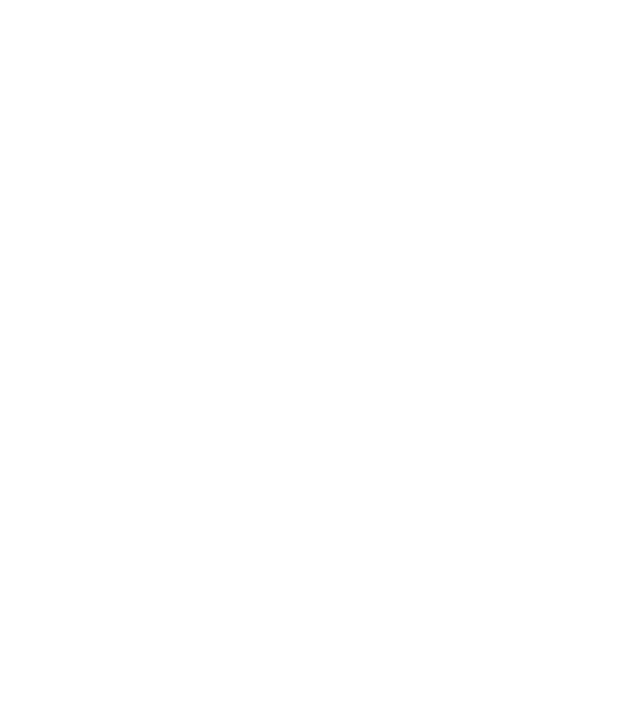
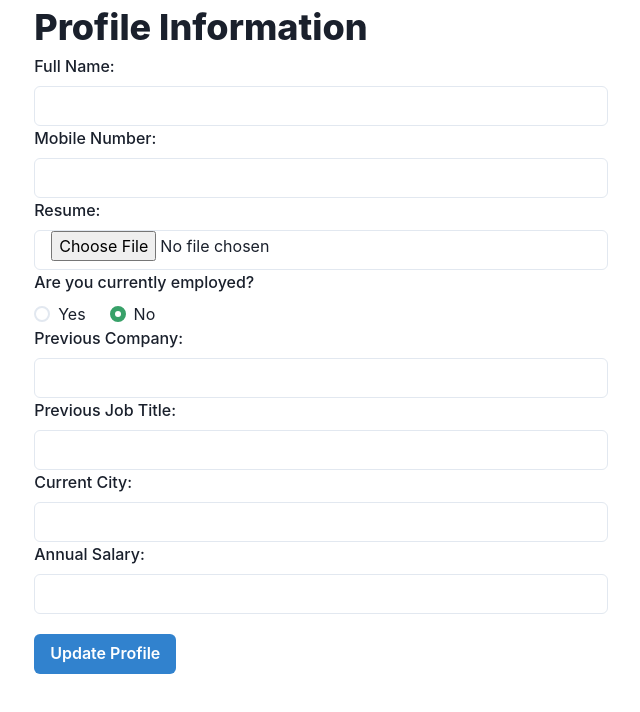
Before and after one commit to Kana121/meriJob, a React (Create React App) app: page /profile-update in a window 1280 px wide. Before the commit this address had no page. Shown: the top 712 px of the page, without its empty margins (319-959 px from the left). Built offline with nearby package versions, Linux system fonts and the light colour scheme; no server answers.

Commit message:
updateProfile page and jobs page added

```diff
--- a/src/App.js
+++ b/src/App.js
@@ -19,6 +19,7 @@ import Job from "./Components/JobsRecomndation/Job";
 import SuccessFullapply from "./Components/JobsRecomndation/SuccessFullapply";
 import RequiredAuth from "./hoc/RequiredAuth";
 import ResumePage from "./Components/ResumePage/ResumePage";
+import UpdateProfile from "./Components/HomePageBody/UpdateProfile";
 
 // use StyleSheet.module for css
 
@@ -36,6 +37,7 @@ function App() {
 				<Route path="/register" element={<RegisterPage />} />
 				<Route path="/otp" element={<OtpPage />} />
 				<Route path="/employement" element={<Employement />} />
+				<Route path="/profile-update" element={<UpdateProfile/>}/>
 				<Route path="/education" element={<Education />} />
 				{/* REGISTRATION AND LOGIN */}
 				<Route
--- a/src/Components/HomePageBody/Jobs.jsx
+++ b/src/Components/HomePageBody/Jobs.jsx
@@ -1,75 +1,82 @@
-import { Box, Flex, HStack, Link,Text } from "@chakra-ui/react";
-import React from "react";
-import "https://unpkg.com/ionicons@5.5.2/dist/ionicons/ionicons.esm.js";
-import "https://unpkg.com/ionicons@5.5.2/dist/ionicons/ionicons.js";
-import styles from "./Jobs.module.css"
-import { useNavigate } from "react-router-dom";
-// import { Link } from "react-router-dom";
-
+// src/components/JobList.js
+import React, { useEffect, useState } from 'react';
+import { Box, Text, Link, Flex, HStack } from '@chakra-ui/react';
+import { useNavigate } from 'react-router-dom';
 
 const Jobs = () => {
+  const [jobs, setJobs] = useState([]);
+  const navigate = useNavigate();
 
-  const navigate =useNavigate();
+  useEffect(() => {
+    // Replace with actual API endpoint for fetching jobs
+    fetch('http://localhost:8081/jobs')
+      .then((response) => response.json())
+      .then((data) => setJobs(data))
+      .catch((error) => console.error('Error fetching jobs:', error));
+  }, []);
 
-  let handleJobpage=()=>{
-    navigate("/jobrecomandation")
-  }
+  const handleJobPage = () => {
+    navigate('/jobrecomandation');
+  };
 
   return (
     <Box
-    className={styles.recomended}
-      w={"100%"}
+      w={'100%'}
       h="350px"
       boxShadow="rgba(0, 0, 0, 0.24) 0px 3px 8px"
-      bg={"#fff"}
+      bg={'#fff'}
       mt="2"
     >
-      <Text p={"4"} fontWeight={"bold"}>
-        53 New Recommended Job(s)
+      <Text p={'4'} fontWeight={'bold'}>
+        {jobs.length} New Recommended Job(s)
       </Text>
       <hr />
-      <Box className={styles.head} w={"100%"} p="6" >
-        <Text  fontSize={"15px"} color="gray.700" fontWeight={"bold"}>
-          Work@Home/Freelancing Job/Data Entry Job/Part Time Job/Computer Work
+      {jobs.map((job) => (
+        <Box key={job.id} className={styles.head} w={'100%'} p="6">
+          <Text fontSize={'15px'} color="gray.700" fontWeight={'bold'}>
+            {job.title}
           </Text>
-        <Text fontSize={"xs"} fontWeight="medium" color={"gray.600"}>
-          SRENIX STAR PRIVATE LIMITED
+          <Text fontSize={'xs'} fontWeight="medium" color={'gray.600'}>
+            {job.companyName}
           </Text>
-      </Box>
-      <div className={styles.textDiv}>
-      <Flex p={"2"} gap="10">
-        <HStack color={"gray.600"}>
+
+          <Flex p={'2'} gap="10">
+            <HStack color={'gray.600'}>
               <ion-icon name="briefcase-outline"></ion-icon>
-          <Text>0-5 Years</Text>
+              <Text>{job.experience}</Text>
             </HStack>
-        <HStack color={"gray.600"}>
+            <HStack color={'gray.600'}>
               <ion-icon name="location-outline"></ion-icon>
-          <Text>Delhi/NCR</Text>
+              <Text>{job.location}</Text>
             </HStack>
           </Flex>
-      <Flex mt={"-2"} p={"2"} gap="4" alignItems={"center"} color={"gray.600"}>
+
+          <Flex mt={'-2'} p={'2'} gap="4" alignItems={'center'} color={'gray.600'}>
             <ion-icon name="layers-outline"></ion-icon>
-        <Text fontSize={"14px"}>
-          KeyskillsCustomer Service,Typing,Back Office Processing,Typing
-          Speed,Home Based Job...
+            <Text fontSize={'14px'}>{job.skills}</Text>
+          </Flex>
+
+          <Flex mt={'-2'} p={'2'} gap="4" alignItems={'center'} color={'gray.600'}>
+            <ion-icon name="reader-outline"></ion-icon>
+            <Text fontSize={'14px'} display={{}}>
+              {job.description}
             </Text>
           </Flex>
-      <Flex mt={"-2"} p={"2"} gap="4" alignItems={"center"} color={"gray.600"}>
-        <ion-icon name="reader-outline"></ion-icon>
-        <Text fontSize={"14px"} display={{}}>
-          Urgent Hiring for Computer/Data Entry Operator Basic Typing speed,
-          Basic Computer...
+
+          <Flex justifyContent={'space-between'} p="2" alignItems={'center'}>
+            <Flex p={'2'} color={'gray.600'} alignItems={'center'} gap="4">
+              <ion-icon name="wallet-outline"></ion-icon>
+              <Text>{job.salary}</Text>
+            </Flex>
+            <Text pr={'2'} color={'gray.600'} fontSize={'xs'}>
+              Posted {job.postedDate}
             </Text>
           </Flex>
-      <Flex justifyContent={'space-between'} p='2' alignItems={'center'}>
-        <Flex p={"2"} color={"gray.600"} alignItems={"center"} gap="4">
-          <ion-icon name="wallet-outline"></ion-icon>
-          <Text>250000 - 425000 PA</Text>
-        </Flex>
-        <Text pr={'2'} color={"gray.600"} fontSize={'xs'}>Posted 1 Day Ago</Text>
-      </Flex>
-      <Link pr={'4'} color='twitter.500' float={'right'} onClick={handleJobpage}>View All</Link>
-      </div>
+          <Link pr={'4'} color='twitter.500' float={'right'} onClick={handleJobPage}>
+            View All
+          </Link>
+        </Box>
+      ))}
     </Box>
   );
 };
--- a/src/Components/HomePageBody/MeriJobPulse.jsx
+++ b/src/Components/HomePageBody/MeriJobPulse.jsx
@@ -2,8 +2,8 @@ import { StarIcon } from '@chakra-ui/icons'
 import { Box, Flex, Select, Text, Image, Icon, Button, extendTheme } from '@chakra-ui/react'
 import React, { useState } from 'react'
 // import "https://cdnjs.cloudflare.com/ajax/libs/font-awesome/4.7.0/css/font-awesome.min.css"
-import 'https://unpkg.com/ionicons@5.5.2/dist/ionicons/ionicons.esm.js';
-import 'https://unpkg.com/ionicons@5.5.2/dist/ionicons/ionicons.js';
+// import 'https://unpkg.com/ionicons@5.5.2/dist/ionicons/ionicons.esm.js';
+// import 'https://unpkg.com/ionicons@5.5.2/dist/ionicons/ionicons.js';
 import styles from './MeriJobPulse.module.css'
 import { Link } from 'react-router-dom';
 import { useNavigate } from 'react-router-dom';
--- a/src/Components/HomePageBody/ProfileCard1.jsx
+++ b/src/Components/HomePageBody/ProfileCard1.jsx
@@ -1,8 +1,8 @@
 import React from "react";
 import styles from "./ProfileCard.module.css";
 import { Avatar, Progress } from "@chakra-ui/react";
-import "https://unpkg.com/ionicons@5.5.2/dist/ionicons/ionicons.esm.js";
-import "https://unpkg.com/ionicons@5.5.2/dist/ionicons/ionicons.js";
+// import "https://unpkg.com/ionicons@5.5.2/dist/ionicons/ionicons.esm.js";
+// import "https://unpkg.com/ionicons@5.5.2/dist/ionicons/ionicons.js";
 import { Link, useNavigate } from "react-router-dom";
 const ProfileCard = () => {
 	let userName = JSON.parse(localStorage.getItem("nameUser"));
--- /dev/null
+++ b/src/Components/HomePageBody/UpdateProfile.jsx
@@ -0,0 +1,189 @@
+import React, { useState, useEffect } from 'react';
+import axios from 'axios';
+import { Button, Text, FormControl, RadioGroup, HStack, Radio, Container, FormLabel, Input } from '@chakra-ui/react';
+
+const UpdateProfile = () => {
+  const [profile, setProfile] = useState({
+    uid: 0,
+    fullName: '',
+    mobileNumber: '',
+    resume: null,
+    employed: false,
+    experienceYears: null,
+    experienceMonths: null,
+    prevCompany: '',
+    prevJob: '',
+    city: '',
+    annualSalary: null,
+  });
+  const [submissionStatus, setSubmissionStatus] = useState(null);
+  // Function to fetch the existing profile data
+  const fetchProfileData = async () => {
+    try {
+      const srno = 203;
+      //  sessionStorage.getItem('srno');
+      if (srno) {
+        const response = await axios.get(`http://localhost:8081/profile-update/${srno}`);
+        if (response.status === 200) {
+          setProfile(response.data);
+        } else {
+          console.error('Failed to fetch profile data.');
+        }
+      } else {
+        console.error('User ID not found in sessionStorage.');
+      }
+    } catch (error) {
+      console.error('Error fetching profile data:', error);
+    }
+  };
+
+  // Function to update the profile data
+  const updateProfile = async () => {
+    try {
+      const srno = 203;
+      // sessionStorage.getItem('srno');
+      const response = await axios.put(`http://localhost:8081/profile-update/${srno}`, profile);
+      if (response.status === 200) {
+        setSubmissionStatus('success');
+        console.log('Profile updated successfully:', response.data);
+      } else {
+        setSubmissionStatus('fail');
+        console.error('Failed to update profile.');
+      }
+    } catch (error) {
+      setSubmissionStatus('fail');
+      console.error('Error updating profile:', error);
+    }
+  };
+
+  // useEffect to fetch the data when the component mounts
+  useEffect(() => {
+    fetchProfileData();
+  }, []);
+
+  // Function to handle input changes in the form
+  const handleInputChange = (e) => {
+    const { name, value, type, checked, files } = e.target;
+    const updatedValue = type === 'checkbox' ? checked : type === 'file' ? files[0] : value;
+
+  setProfile((prevProfile) => ({
+    ...prevProfile,
+    [name]: name === 'employed' ? (updatedValue === 'true') : updatedValue,
+  }));
+  };
+
+  // Function to handle the update button click
+  const handleUpdateProfile = () => {
+    updateProfile();
+  };
+
+  return (
+    <Container>
+       {submissionStatus === 'success' && (
+        <Text color="green" mt={2}>
+          Profile updated successfully!
+        </Text>
+      )}
+
+      {submissionStatus === 'fail' && (
+        <Text color="red" mt={2}>
+          Failed to update profile. Please try again.
+        </Text>
+      )}
+      <Text
+        fontSize="4xl"
+        fontWeight="extrabold" >Profile Information</Text>
+
+
+      <FormControl formEncType ="multipart/form-data" >
+        <FormLabel >Full Name:</FormLabel>
+        <Input
+          type="text"
+          name="fullName"
+          value={profile.fullName || ''} // Ensure it's not null
+          onChange={handleInputChange}
+          required
+        />
+
+        <FormLabel >Mobile Number:</FormLabel>
+        <Input
+          type="number"
+          name="mobileNumber"
+          value={profile.mobileNumber || ''} // Ensure it's not null
+          onChange={handleInputChange}
+          required
+        />
+
+        <FormLabel>Resume:</FormLabel>
+        <Input type="file" name="resume" onChange={handleInputChange} />
+
+        <div>
+          <FormLabel >
+            Are you currently employed?
+          </FormLabel>
+          <RadioGroup defaultValue={profile.employed.toString()}>
+            <HStack spacing='24px'>
+              <Radio
+                colorScheme="green"
+                value="true"
+                onChange={handleInputChange}
+              >
+                Yes
+              </Radio>
+              <Radio
+                colorScheme="green"
+                value="false"
+                onChange={handleInputChange}
+              >
+                No
+              </Radio>
+            </HStack>
+          </RadioGroup>
+
+        </div>
+
+        <FormLabel >Previous Company:</FormLabel>
+        <Input
+          type="text"
+          name="prevCompany"
+          value={profile.prevCompany || ''} // Ensure it's not null
+          onChange={handleInputChange}
+          required
+        />
+
+        <FormLabel >Previous Job Title:</FormLabel>
+        <Input
+          type="text"
+          name="prevJob"
+          value={profile.prevJob || ''} // Ensure it's not null
+          onChange={handleInputChange}
+          required
+        />
+
+        <FormLabel >Current City:</FormLabel>
+        <Input
+          type="text"
+          name="city"
+          value={profile.city || ''} // Ensure it's not null
+          onChange={handleInputChange}
+          required
+        />
+
+        <FormLabel >Annual Salary:</FormLabel>
+        <Input
+          type="text"
+          name="annualSalary"
+          value={profile.annualSalary || ''} // Ensure it's not null
+          onChange={handleInputChange}
+          required
+        />
+
+        <Button mt={[5, 5]} colorScheme="blue" type="button" onClick={handleUpdateProfile}>
+          Update Profile
+        </Button>
+      </FormControl>
+    </Container>
+  );
+};
+
+export default UpdateProfile;
```
Also changed, not shown: package.json (+4 -4 lines), src/Components/HomePageBody/Jobs1.jsx (added, +76 -0 lines), 1 other file (tests, documents, lock files or other folders). Lines whose indentation alone changed are shown as unchanged.
